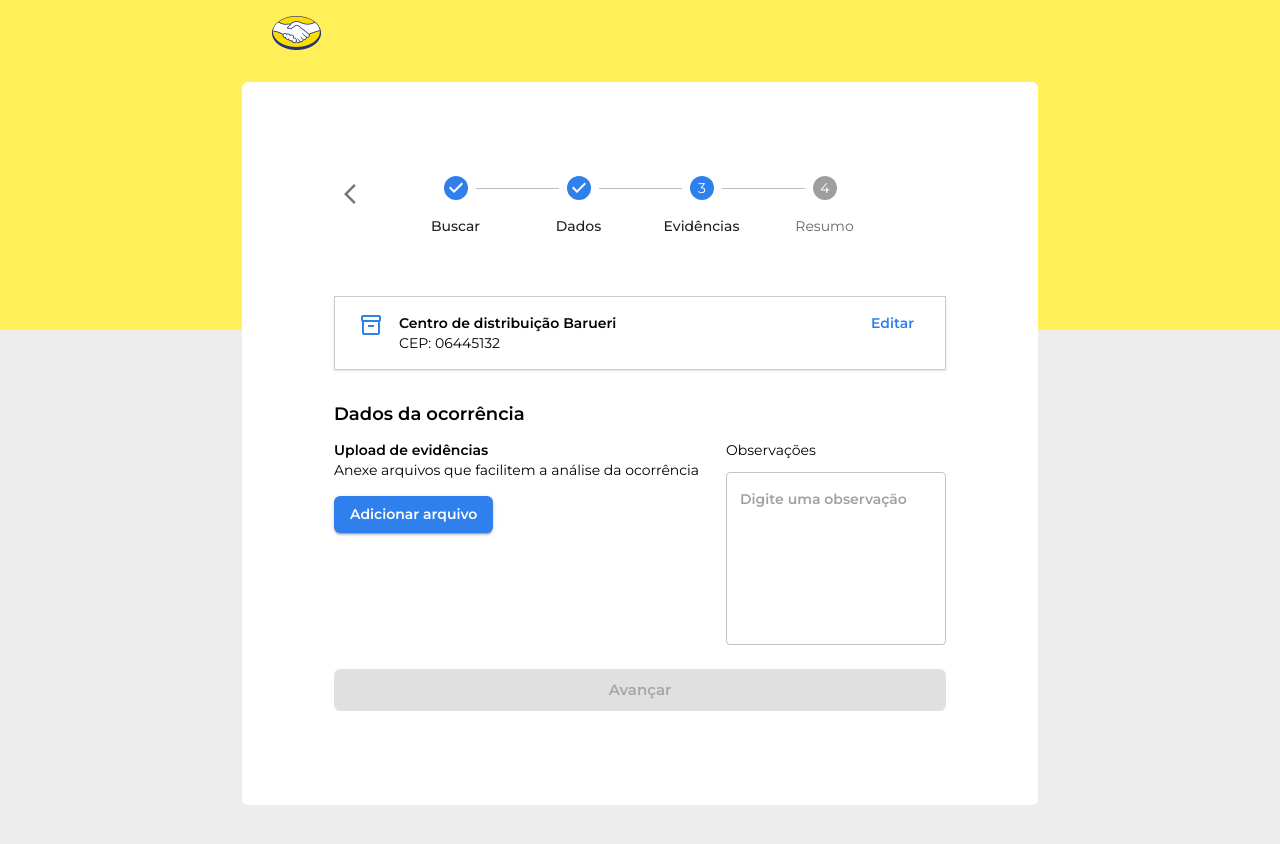
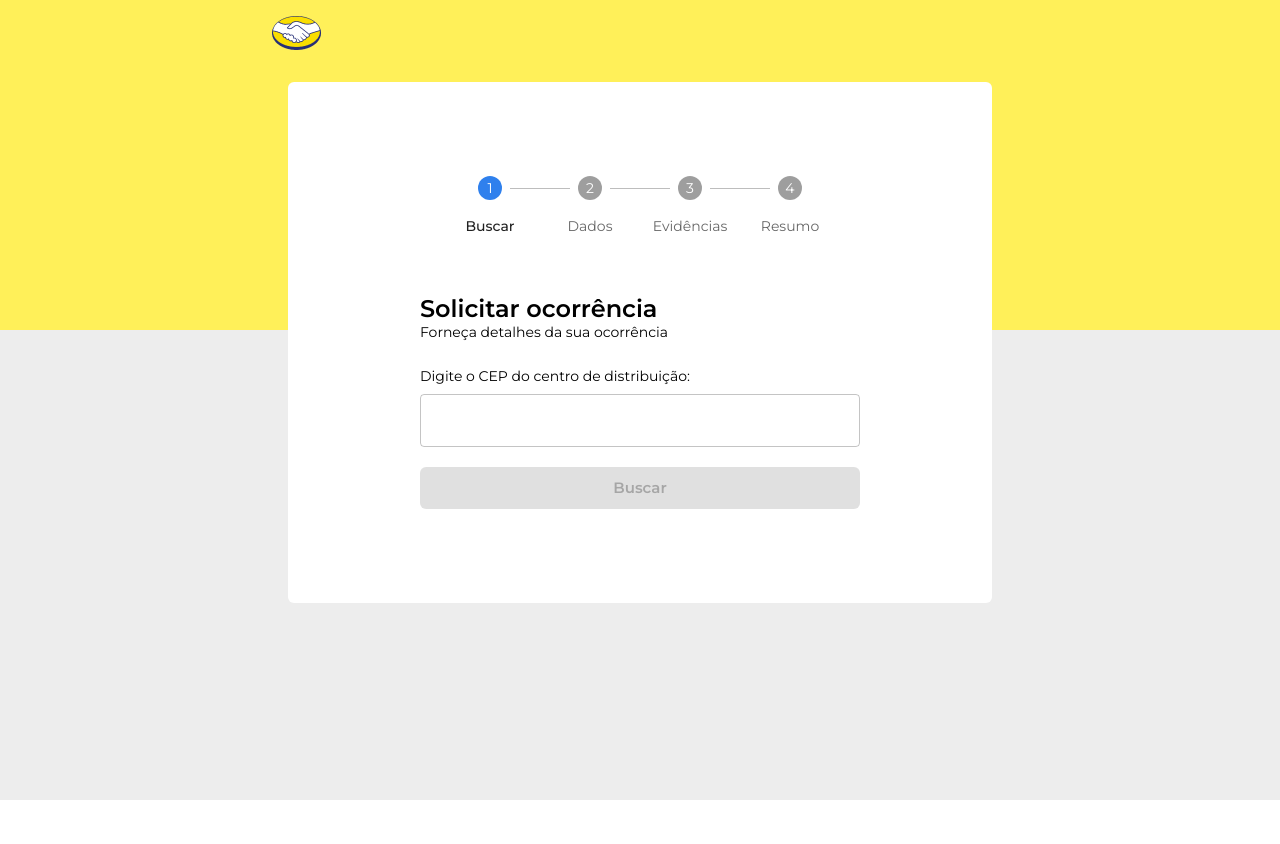
Before and after one commit to jackes-thalia/case-meli, a Next.js app: page /dashboard in a window 1280 px wide. Shown: the top 844 px of the page. After the commit the page ends 800 px from the top, so only its background shows below. Built offline with nearby package versions, Linux system fonts and the light colour scheme.

Commit message:
feat: change static data to provider data

```diff
--- a/src/app/dashboard/components/FirstStep/LocationModal/LocationModal.tsx
+++ b/src/app/dashboard/components/FirstStep/LocationModal/LocationModal.tsx
@@ -47,7 +47,7 @@ const LocationModal = ({ back }: LocationModalProps) => {
             <div>
               <Typography variant="subtitle1">Unidade:</Typography>
               <Typography variant="subtitle2">
-                Centro de distribuição Barueri
+                Centro de distribuição {city}
               </Typography>
             </div>
           </section>
--- a/src/app/dashboard/components/FourthStep/FourthStep.styles.ts
+++ b/src/app/dashboard/components/FourthStep/FourthStep.styles.ts
@@ -9,10 +9,12 @@ export const StyledFourthStep = styled.div`
     display: grid;
     grid-template-columns: 1fr 52px;
     margin-bottom: 16px;
+    cursor: pointer;
   }
 
   .distribution-center {
     margin-top: 20px;
+    cursor: pointer;
   }
 
   .distribution-content {
--- a/src/app/dashboard/components/FourthStep/FourthStep.tsx
+++ b/src/app/dashboard/components/FourthStep/FourthStep.tsx
@@ -4,37 +4,53 @@ import React from 'react'
 import { Button, Divider, Typography } from '@mui/material'
 import { StyledFourthStep } from './FourthStep.styles'
 import { StepContext } from '@/presentation/providers/StepProvider'
+import { DashboardContext } from '@/presentation/providers/DashboardProvider'
+import issueService from '@/service/issueService'
 
 const FourthStep = () => {
   const { nextStep, hideStepper } = React.useContext(StepContext)
+  const { issueData } = React.useContext(DashboardContext)
+  const {
+    cep,
+    address,
+    city,
+    state,
+    name,
+    title,
+    startDate,
+    endDate,
+    files,
+    description,
+    comments,
+  } = issueData
+
   const distributionCenterData = [
-    { label: 'Nome:', value: 'Centro de distribuição' },
-    { label: 'CEP:', value: '064451658' },
-    { label: 'Endereço:', value: 'Av Barueri silva Av Barueri silva' },
-    { label: 'Cidade:', value: 'Barueri' },
-    { label: 'Estado:', value: 'São Paulo' },
+    { label: 'Nome:', value: `Centro de distribuição ${city}` },
+    { label: 'CEP:', value: cep },
+    { label: 'Endereço:', value: address },
+    { label: 'Cidade:', value: city },
+    { label: 'Estado:', value: state },
   ]
 
   const occurrenceData = [
-    { label: 'Título:', value: 'Problema com centro de distribuição' },
-    { label: 'Nome do relator:', value: 'Thalia Jackes' },
-    { label: 'Data da ocorrência:', value: '09/02/2024' },
-    { label: 'Data de encerramento:', value: '09/02/2024' },
+    { label: 'Título:', value: title },
+    { label: 'Nome do relator:', value: name },
+    { label: 'Data da ocorrência:', value: startDate },
+    { label: 'Data de encerramento:', value: endDate || '-' },
     {
       label: 'Upload de Evidências:',
       name: 'file',
-      value: 'São Paulo.JPG, São Paulo.JPG',
+      value: files.map(({ name }) => name).join(', '),
     },
     {
       label: 'Descrição:',
       name: 'description',
-      value:
-        'Lorem ipsum dolor sit amet consectetur. Lorem ipsum dolor sit amet consectetur.',
+      value: description,
     },
     {
       label: 'Observação:',
       name: 'comments',
-      value: 'Lorem ipsum dolor sit amet consectetur.',
+      value: comments || ' - ',
     },
   ]
 
@@ -50,9 +66,10 @@ const FourthStep = () => {
   }
 
   const createSolicitation = () => {
-    // TODO: send to service
-    hideStepper()
-    nextStep()
+    issueService.sendIssue(issueData).then(() => {
+      hideStepper()
+      nextStep()
+    })
   }
 
   return (
--- a/src/app/dashboard/components/LocationInfo/LocationInfo.tsx
+++ b/src/app/dashboard/components/LocationInfo/LocationInfo.tsx
@@ -1,19 +1,26 @@
+'use client'
 import { Typography } from '@mui/material'
 import { StyledLocationInfo } from './LocationInfo.styles'
 import Inventory2OutlinedIcon from '@mui/icons-material/Inventory2Outlined'
+import React from 'react'
+import { DashboardContext } from '@/presentation/providers/DashboardProvider'
 
 const LocationInfo = () => {
+  const { issueData } = React.useContext(DashboardContext)
+
   return (
     <StyledLocationInfo>
       <section>
         <Inventory2OutlinedIcon color="primary" />
       </section>
       <section>
-        <Typography variant="body1">Centro de distribuição Barueri</Typography>
-        <Typography variant="caption">CEP: 06445132</Typography>
+        <Typography variant="body1">
+          Centro de distribuição {issueData.city}
+        </Typography>
+        <Typography variant="caption">CEP: {issueData.cep || '-'}</Typography>
       </section>
       <section>
-        <Typography variant="body1" color="primary">
+        <Typography variant="body1" color="primary" sx={{ cursor: 'pointer' }}>
           Editar
         </Typography>
       </section>
--- a/src/app/dashboard/components/SecondStep/SecondStep.tsx
+++ b/src/app/dashboard/components/SecondStep/SecondStep.tsx
@@ -13,7 +13,9 @@ import { DashboardContext } from '@/presentation/providers/DashboardProvider'
 interface OccurrenceType {
   name: 'title' | 'name' | 'startDate' | 'endDate' | 'description'
   label: string
-  type: 'text' | 'date'
+  type: 'text' | 'date' | 'textarea'
+  multiline?: boolean
+  rows?: number
 }
 
 const SecondStep = () => {
@@ -35,7 +37,13 @@ const SecondStep = () => {
     { name: 'name', label: 'Nome do relator:*', type: 'text' },
     { name: 'startDate', label: 'Data da ocorrência:*', type: 'date' },
     { name: 'endDate', label: 'Data de encerramento:', type: 'date' },
-    { name: 'description', label: 'Descrição:*', type: 'text' },
+    {
+      name: 'description',
+      label: 'Descrição:*',
+      type: 'text',
+      multiline: true,
+      rows: 3,
+    },
   ]
 
   const onSubmit = () => {
@@ -68,6 +76,8 @@ const SecondStep = () => {
               variant="outlined"
               size="medium"
               fullWidth
+              multiline={item.multiline}
+              rows={item.rows}
               error={!!errors[item.name]}
               helperText={errors[item.name]?.message}
               onBlur={() => trigger(item.name)}
--- a/src/app/dashboard/components/ThirdStep/ThirdStep.tsx
+++ b/src/app/dashboard/components/ThirdStep/ThirdStep.tsx
@@ -1,6 +1,6 @@
 'use client'
 
-import React, { useRef } from 'react'
+import React from 'react'
 import { Button, IconButton, TextField, Typography } from '@mui/material'
 import { StyledThirdStep } from './ThirdStep.styles'
 import LocationInfo from '../LocationInfo/LocationInfo'
@@ -12,7 +12,7 @@ const ThirdStep = () => {
   const [filesToUpload, setFilesToUpload] = React.useState<File[]>([])
   const { addIssueDataFields } = React.useContext(DashboardContext)
   const { nextStep } = React.useContext(StepContext)
-  const commentsRef = useRef(null)
+  const commentsRef = React.useRef<HTMLInputElement>(null)
 
   const validTypes = ['image/png', 'image/jpeg', 'application/pdf']
 
@@ -61,7 +61,7 @@ const ThirdStep = () => {
   const onSubmit = () => {
     addIssueDataFields({
       files: filesToUpload,
-      comments: commentsRef.current ? commentsRef.current : '',
+      comments: commentsRef.current?.value ? commentsRef.current?.value : '',
     })
     nextStep()
   }
@@ -76,8 +76,9 @@ const ThirdStep = () => {
       <div className="upload-content">
         <section>
           <Typography variant="body1">Upload de evidências</Typography>
-          <Typography variant="caption">
-            Anexe arquivos que facilitem a análise da ocorrência
+          <Typography variant="caption" component="p">
+            Anexe arquivos <strong>(.jpg, .png ou .pdf)</strong> que facilitem a
+            análise da ocorrência
           </Typography>
           <Button variant="contained" component="label" sx={{ mt: 4 }}>
             Adicionar arquivo
@@ -89,6 +90,7 @@ const ThirdStep = () => {
               multiple
             />
           </Button>
+
           {filesToUpload.length > 0 && (
             <ul className="files-list">
               {filesToUpload.map((file, key) => (
@@ -116,7 +118,6 @@ const ThirdStep = () => {
         <section>
           <Typography variant="caption">Observações</Typography>
           <TextField
-            ref={commentsRef}
             name="comments"
             placeholder="Digite uma observação"
             type="text"
@@ -124,7 +125,7 @@ const ThirdStep = () => {
             size="medium"
             fullWidth
             multiline
-            inputProps={{ maxLength: 140 }}
+            inputProps={{ maxLength: 140, ref: commentsRef }}
             rows={7}
             sx={{ mt: 3 }}
           />
--- a/src/app/dashboard/components/validation/StepsValidation.tsx
+++ b/src/app/dashboard/components/validation/StepsValidation.tsx
@@ -11,5 +11,7 @@ export const secondStepValidationSchema = Yup.object({
   name: Yup.string().required('O nome do relator é obrigatório'),
   startDate: Yup.string().required('A data da ocorrência é obrigatório'),
   endDate: Yup.string(),
-  description: Yup.string().required('O campo é obrigatório'),
+  description: Yup.string()
+    .max(300, (vl) => `Limite de ${vl.max} caracteres`)
+    .required('O campo é obrigatório'),
 })
--- a/src/presentation/providers/StepProvider.tsx
+++ b/src/presentation/providers/StepProvider.tsx
@@ -17,7 +17,7 @@ export const StepContext = React.createContext<StepContextData>(
 )
 
 export const StepProvider = ({ children }: { children: React.ReactNode }) => {
-  const [activeStep, setActiveStep] = React.useState(2)
+  const [activeStep, setActiveStep] = React.useState(0)
   const [showStep, setShowStep] = React.useState(true)
 
   const nextStep = () => {
```
